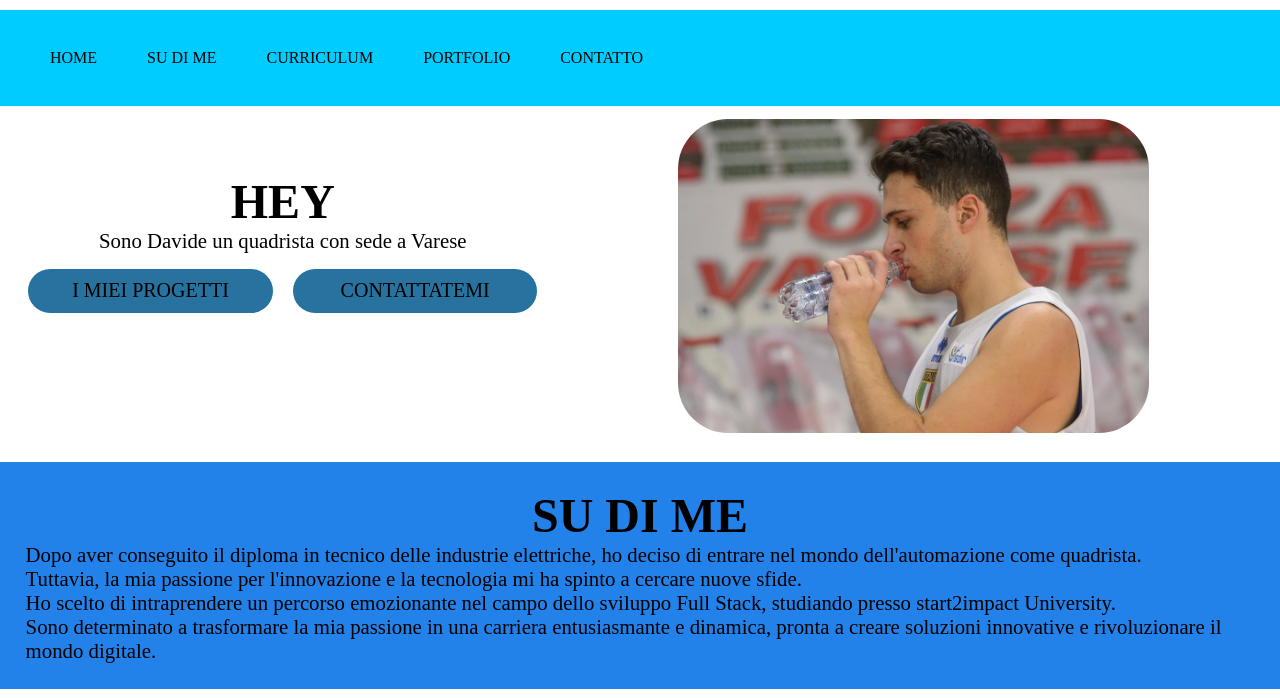
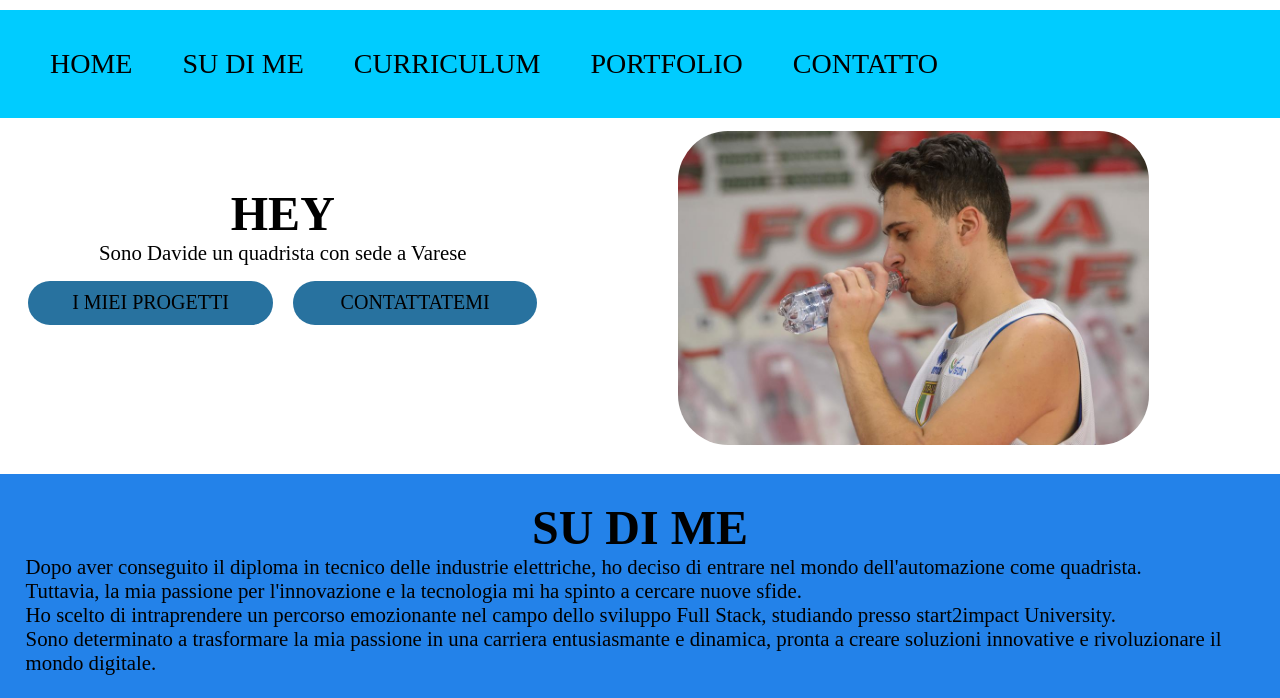
Before and after one commit to DJBOLLA295/Progetto-html-css, a plain HTML site: page index.html in a window 1280 px wide. Shown: the part 96-794 px from the top of the page. Drawn offline with Linux system fonts and the light colour scheme.

Commit message:
Update stylehome.css

```diff
--- a/assets/css/stylehome.css
+++ b/assets/css/stylehome.css
@@ -417,7 +417,8 @@ p
         display: block;
         padding: 40px 25px;
         line-height: 1;
-        transition: 0.3s;}
+        transition: 0.3s;
+        font-size: 28px;}
 
 .menu li a:hover{
     background-color: var(--color1) ;
@@ -550,7 +551,7 @@ p
     padding: 40px 25px;
     line-height: 1;
     transition: 0.3s;
-    font-sise: 80px;}
+    font-size: 50px;}
 
 .menu li a:hover{
     background-color: var(--color1) ;
```
